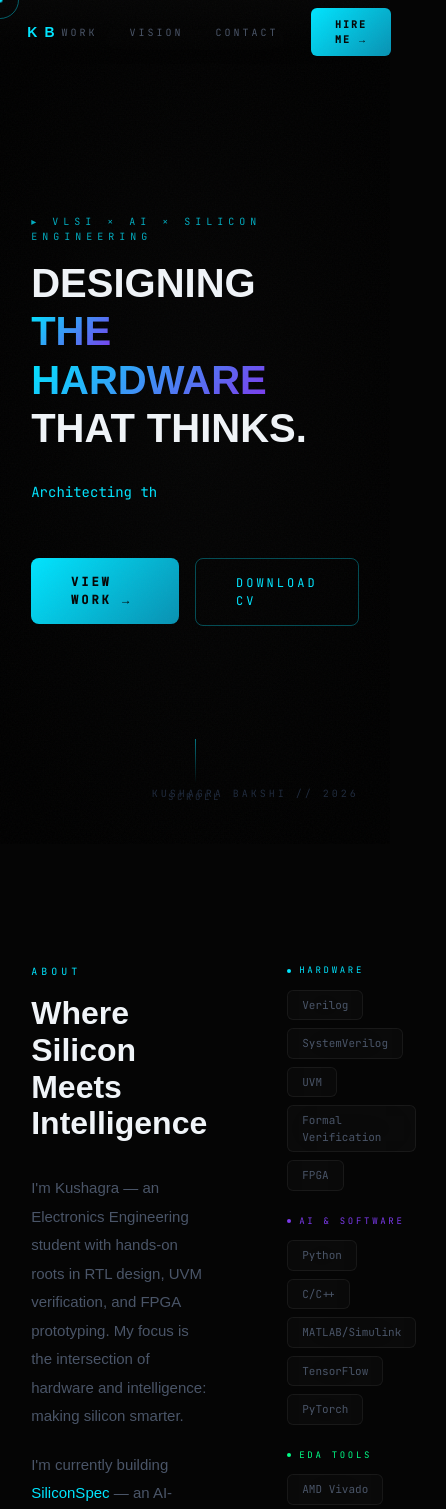
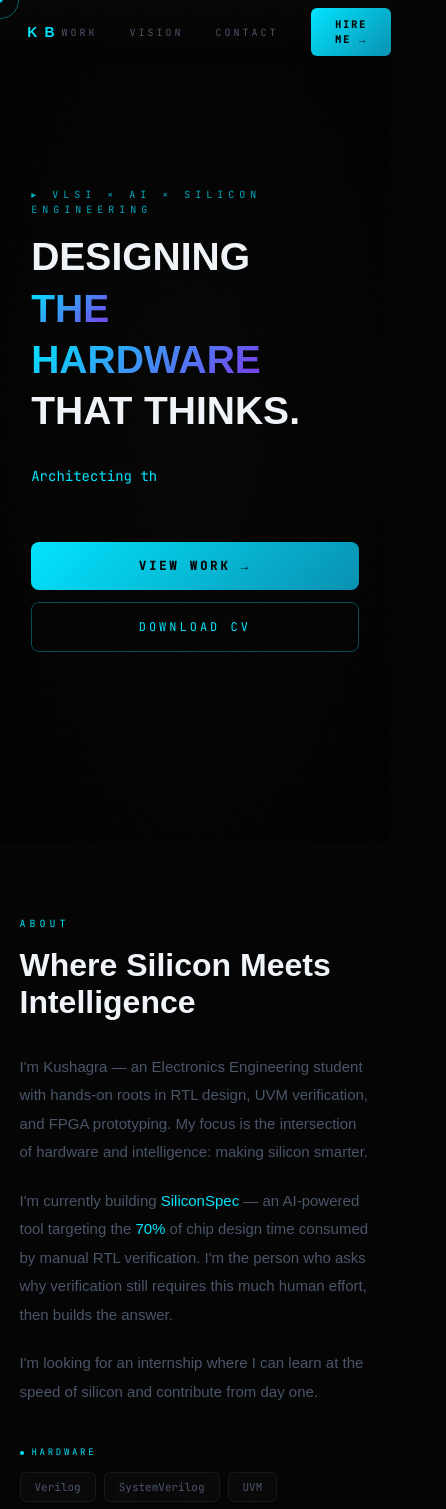
Before and after one commit to kushagrabxkshi/my-portfolio, a Next.js app: page / in a window 390 px wide. Shown: the top 1509 px of the page, 446 px wide, since content can reach past the window. Built offline with nearby package versions, Linux system fonts and the light colour scheme; a web font is replaced by a local one.

Commit message:
improvement in mobile response

```diff
--- a/src/app/globals.css
+++ b/src/app/globals.css
@@ -102,3 +102,73 @@ body::after {
     12px 100%, 0% calc(100% - 12px)
   );
 }
+
+/* ─── MOBILE RESPONSIVE (≤ 768px) ─────────────────────────────── */
+@media (max-width: 768px) {
+  html { cursor: auto; }
+
+  .main-content { gap: 72px !important; }
+
+  /* Hero */
+  .hero-h1 { font-size: clamp(32px, 10vw, 52px) !important; line-height: 1.02 !important; }
+  .hero-buttons { flex-direction: column !important; gap: 12px !important; width: 100%; }
+  .hero-buttons > * { width: 100%; }
+  .hero-buttons span { width: 100% !important; text-align: center; }
+  .hero-bottom-center { display: none !important; }
+  .hero-bottom-right { display: none !important; }
+
+  /* About */
+  .about-grid {
+    grid-template-columns: 1fr !important;
+    gap: 40px !important;
+  }
+
+  /* Bento Grid */
+  .bento-grid {
+    grid-template-columns: 1fr !important;
+  }
+  .bento-grid > * {
+    grid-column: span 1 !important;
+    grid-row: span 1 !important;
+  }
+
+  /* Neural Net card inner */
+  .neural-card-inner {
+    flex-direction: column !important;
+    gap: 16px !important;
+  }
+  .neural-card-divider {
+    width: 100% !important;
+    height: 1px !important;
+  }
+
+  /* Vision */
+  .vision-callout {
+    grid-template-columns: 1fr !important;
+    gap: 24px !important;
+    padding: 28px 24px !important;
+  }
+  .vision-divider { display: none !important; }
+
+  /* SiliconSpec stat row */
+  .stat-row {
+    flex-direction: column !important;
+    gap: 8px !important;
+    text-align: center !important;
+  }
+  .stat-divider { display: none !important; }
+
+  /* SiliconSpec code panes */
+  .code-panes {
+    flex-direction: column !important;
+  }
+
+  /* Section padding */
+  .section-responsive { padding-left: 5vw !important; padding-right: 5vw !important; }
+
+  /* Contact */
+  .contact-h2 { font-size: clamp(32px, 8vw, 52px) !important; }
+
+  /* Timeline event text */
+  .timeline-events { padding-left: 52px !important; }
+}
--- a/src/app/page.tsx
+++ b/src/app/page.tsx
@@ -24,7 +24,7 @@ export default function Home() {
     <>
       <Cursor />
       <Nav />
-      <main style={{ display: 'flex', flexDirection: 'column', gap: 120 }}>
+      <main className="main-content" style={{ display: 'flex', flexDirection: 'column', gap: 120 }}>
         <HeroCanvas />
         <About />
         <BentoGrid />
--- a/src/components/About.tsx
+++ b/src/components/About.tsx
@@ -55,8 +55,9 @@ function Pill({ text, accent }: { text: string; accent: string }) {
 
 export default function About() {
   return (
-    <section style={{ padding: '0 8vw' }}>
+    <section className="section-responsive" style={{ padding: '0 8vw' }}>
       <div
+        className="about-grid"
         style={{
           display: 'grid',
           gridTemplateColumns: '1fr 1.2fr',
--- a/src/components/BentoGrid.tsx
+++ b/src/components/BentoGrid.tsx
@@ -153,7 +153,7 @@ function NeuralSVG() {
 
 export default function BentoGrid() {
   return (
-    <section id="work" style={{ padding: '0 8vw' }}>
+    <section id="work" className="section-responsive" style={{ padding: '0 8vw' }}>
       <div style={{ maxWidth: 1200, margin: '0 auto' }}>
         <p
           style={{
@@ -183,6 +183,7 @@ export default function BentoGrid() {
           initial="hidden"
           whileInView="visible"
           viewport={{ once: true }}
+          className="bento-grid"
           style={{
             display: 'grid',
             gridTemplateColumns: 'repeat(3, 1fr)',
@@ -279,6 +280,7 @@ export default function BentoGrid() {
           {/* CARD 4: Neural Net → Silicon */}
           <BentoCard accent="#f59e0b" style={{ gridColumn: 'span 3', minHeight: 160 }}>
             <div
+              className="neural-card-inner"
               style={{
                 padding: 24,
                 display: 'flex',
@@ -316,6 +318,7 @@ export default function BentoGrid() {
               </div>
 
               <div
+                className="neural-card-divider"
                 style={{
                   width: 1,
                   height: 60,
--- a/src/components/Contact.tsx
+++ b/src/components/Contact.tsx
@@ -48,6 +48,7 @@ export default function Contact() {
   return (
     <section
       id="contact"
+      className="section-responsive"
       style={{ padding: '120px 8vw 80px', textAlign: 'center' }}
     >
       <motion.div
@@ -72,6 +73,7 @@ export default function Contact() {
 
         {/* Heading */}
         <h2
+          className="contact-h2"
           style={{
             fontFamily: "'Satoshi', sans-serif",
             fontWeight: 900,
--- a/src/components/HeroUI.tsx
+++ b/src/components/HeroUI.tsx
@@ -134,6 +134,7 @@ export default function HeroUI() {
       </motion.p>
 
       <h1
+        className="hero-h1"
         style={{
           fontFamily: "'Satoshi', sans-serif",
           fontWeight: 900,
@@ -175,7 +176,7 @@ export default function HeroUI() {
 
       <Typewriter />
 
-      <div style={{ display: 'flex', gap: 16, marginTop: 48, pointerEvents: 'auto' }}>
+      <div className="hero-buttons" style={{ display: 'flex', gap: 16, marginTop: 48, pointerEvents: 'auto' }}>
         <MagneticButton href="#work">
           <span
             data-cursor="magnetic"
@@ -216,6 +217,7 @@ export default function HeroUI() {
       </div>
 
       <div
+        className="hero-bottom-center"
         style={{
           position: 'absolute',
           bottom: 40,
@@ -246,7 +248,7 @@ export default function HeroUI() {
         </span>
       </div>
 
-      <div style={{ position: 'absolute', bottom: 40, right: '8vw' }}>
+      <div className="hero-bottom-right" style={{ position: 'absolute', bottom: 40, right: '8vw' }}>
         <span
           style={{
             fontFamily: "'JetBrains Mono', monospace",
--- a/src/components/SiliconSpec.tsx
+++ b/src/components/SiliconSpec.tsx
@@ -211,7 +211,7 @@ export default function SiliconSpec() {
         SiliconSpec — AI Auto-Verification Engine
       </h3>
 
-      <div style={{ display: 'flex', gap: 12, flex: 1, minHeight: 200 }}>
+      <div className="code-panes" style={{ display: 'flex', gap: 12, flex: 1, minHeight: 200 }}>
         {/* LEFT PANE - Static Verilog */}
         <div
           style={{
@@ -348,8 +348,7 @@ export default function SiliconSpec() {
         <AnimatedTerminal />
       </div>
 
-      <div
-        style={{
+      <div className="stat-row" style={{
           display: 'flex',
           alignItems: 'center',
           justifyContent: 'center',
@@ -360,9 +359,9 @@ export default function SiliconSpec() {
         }}
       >
         <span>70% verification time target</span>
-        <span style={{ width: 1, height: 16, background: 'rgba(255,255,255,0.08)' }} />
+        <span className="stat-divider" style={{ width: 1, height: 16, background: 'rgba(255,255,255,0.08)' }} />
         <span>Auto-generates SV testbenches</span>
-        <span style={{ width: 1, height: 16, background: 'rgba(255,255,255,0.08)' }} />
+        <span className="stat-divider" style={{ width: 1, height: 16, background: 'rgba(255,255,255,0.08)' }} />
         <span>Pre-simulation bug detection</span>
       </div>
     </div>
--- a/src/components/Timeline.tsx
+++ b/src/components/Timeline.tsx
@@ -106,7 +106,7 @@ export default function Timeline() {
   }, [sectionHeight])
 
   return (
-    <section style={{ padding: '0 8vw' }}>
+    <section className="section-responsive" style={{ padding: '0 8vw' }}>
       <div ref={sectionRef} style={{ maxWidth: 800, margin: '0 auto', position: 'relative' }}>
         <p
           style={{
--- a/src/components/Vision.tsx
+++ b/src/components/Vision.tsx
@@ -4,7 +4,7 @@ import { motion } from 'framer-motion'
 
 export default function Vision() {
   return (
-    <section id="vision" style={{ padding: '0 8vw' }}>
+    <section id="vision" className="section-responsive" style={{ padding: '0 8vw' }}>
       <div style={{ maxWidth: 960, margin: '0 auto', textAlign: 'left' }}>
         <motion.div
           initial={{ opacity: 0, y: 40 }}
@@ -36,7 +36,7 @@ export default function Vision() {
           </h2>
 
           <div
-            className="glass"
+            className="glass vision-callout"
             style={{
               border: '1px solid rgba(0,229,255,0.2)',
               display: 'grid',
@@ -71,6 +71,7 @@ export default function Vision() {
             </div>
 
             <div
+              className="vision-divider"
               style={{
                 width: 1,
                 height: 80,
```
